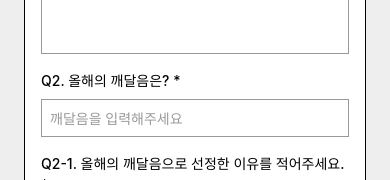
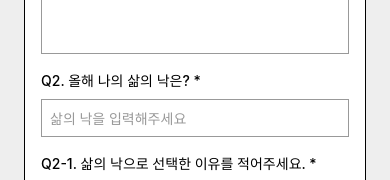
Before and after one commit to meck55181/snowman, a Next.js app: page /My in a window 390 px wide. Shown: the part 664-844 px from the top of the page. Built offline with nearby package versions, Linux system fonts and the light colour scheme; a web font is replaced by a local one.

Commit message:
Change Q2 question text from '올해의 깨달음' to '올해 나의 삶의 낙' and update Q4 format

```diff
--- a/app/All/page.tsx
+++ b/app/All/page.tsx
@@ -561,14 +561,14 @@ export default function BoardPage() {
                       </div>
                     </div>
 
-                    {/* 질문 2: 올해의 깨달음은? */}
+                    {/* 질문 2: 올해 나의 삶의 낙은? */}
                     <div className="flex flex-col gap-[6px] sm:gap-[8px] items-start w-full">
                       <div className="flex gap-[6px] sm:gap-[8px] items-center w-full">
                         <div className="bg-[#95acac] border border-black flex h-[32px] sm:h-[36px] items-center justify-center p-3 sm:p-5 w-[40px] sm:w-[52px] shrink-0">
                           <p className="text-[10px] sm:text-[12px] text-black font-medium">2</p>
                         </div>
                         <div className="bg-[#95acac] border border-black flex h-[32px] sm:h-[36px] items-center justify-center p-3 sm:p-5 flex-1 min-w-0">
-                          <p className="text-[10px] sm:text-[12px] text-black font-medium truncate">올해의 깨달음은?</p>
+                          <p className="text-[10px] sm:text-[12px] text-black font-medium truncate">올해 나의 삶의 낙은?</p>
                         </div>
                       </div>
                       <div className="flex flex-col items-start w-full">
@@ -578,7 +578,7 @@ export default function BoardPage() {
                           className="bg-white border border-black flex h-[32px] sm:h-[36px] items-center justify-center p-3 sm:p-5 w-full relative cursor-pointer hover:opacity-90 transition-opacity"
                         >
                           <p className="text-[10px] sm:text-[12px] text-black font-medium text-center truncate px-[20px] sm:px-0">
-                            {selected.q2_insight || selected.memory || '깨달음 답변'}
+                            {selected.q2_insight || selected.memory || '삶의 낙 답변'}
                           </p>
                           <div
                             className={`absolute h-[5px] sm:h-[6px] left-[10px] sm:left-[15px] top-1/2 -translate-y-1/2 w-[7px] sm:w-[8px] transition-transform ${
@@ -591,7 +591,7 @@ export default function BoardPage() {
                         {toggleQ2 && (
                           <div className="bg-white border-t-0 border-r border-b border-l border-black flex min-h-[60px] sm:min-h-[72px] items-center justify-center p-3 sm:p-5 w-full">
                             <p className="text-[10px] sm:text-[12px] text-black font-medium whitespace-pre-wrap text-center w-full">
-                              {selected.q2_insight_desc || '깨달음 설명 답변'}
+                              {selected.q2_insight_desc || '삶의 낙 설명 답변'}
                             </p>
                           </div>
                         )}
--- a/app/My/SubmitForm.tsx
+++ b/app/My/SubmitForm.tsx
@@ -23,7 +23,7 @@ export default function SubmitForm({ initialRef = "" }: SubmitFormProps) {
   const [q1Word, setQ1Word] = useState("");
   const [q1WordDesc, setQ1WordDesc] = useState("");
 
-  // Q2: 올해의 깨달음
+  // Q2: 올해 나의 삶의 낙
   const [q2Insight, setQ2Insight] = useState("");
   const [q2InsightDesc, setQ2InsightDesc] = useState("");
 
@@ -224,22 +224,22 @@ export default function SubmitForm({ initialRef = "" }: SubmitFormProps) {
               />
             </div>
 
-            {/* Q2. 올해의 깨달음은? */}
+            {/* Q2. 올해 나의 삶의 낙은? */}
             <div className="flex flex-col gap-2 sm:gap-[8px] items-start w-full">
-              <p className="text-[14px] sm:text-[16px] text-black font-medium w-full">Q2. 올해의 깨달음은? *</p>
+              <p className="text-[14px] sm:text-[16px] text-black font-medium w-full">Q2. 올해 나의 삶의 낙은? *</p>
               <input
                 type="text"
                 value={q2Insight}
                 onChange={(e) => setQ2Insight(e.target.value)}
                 className="border border-[#999] flex h-[38px] sm:h-[41px] items-start p-2 sm:p-[10px] w-full text-[14px] sm:text-[16px] font-medium text-black placeholder:text-[#999] focus:outline-none focus:border-black"
-                placeholder="깨달음을 입력해주세요"
+                placeholder="삶의 낙을 입력해주세요"
                 required
               />
             </div>
 
-            {/* Q2-1. 올해의 깨달음에 대한 설명을 적어주세요. */}
+            {/* Q2-1. 삶의 낙으로 선택한 이유를 적어주세요. */}
             <div className="flex flex-col gap-2 sm:gap-[8px] items-start w-full">
-              <p className="text-[14px] sm:text-[16px] text-black font-medium w-full">Q2-1. 올해의 깨달음으로 선정한 이유를 적어주세요. *</p>
+              <p className="text-[14px] sm:text-[16px] text-black font-medium w-full">Q2-1. 삶의 낙으로 선택한 이유를 적어주세요. *</p>
               <textarea
                 value={q2InsightDesc}
                 onChange={(e) => setQ2InsightDesc(e.target.value)}
@@ -264,7 +264,7 @@ export default function SubmitForm({ initialRef = "" }: SubmitFormProps) {
 
             {/* Q3-1. 올해의 콘텐츠에 대한 설명을 적어주세요. */}
             <div className="flex flex-col gap-2 sm:gap-[8px] items-start w-full">
-              <p className="text-[14px] sm:text-[16px] text-black font-medium w-full">Q3-1. 올해의 콘텐츠에 대한 설명을 적어주세요. *</p>
+              <p className="text-[14px] sm:text-[16px] text-black font-medium w-full">Q3-1. 올해의 콘텐츠로 선정한 이유를 적어주세요. *</p>
               <textarea
                 value={q3ContentDesc}
                 onChange={(e) => setQ3ContentDesc(e.target.value)}
--- a/app/api/My/route.ts
+++ b/app/api/My/route.ts
@@ -145,14 +145,14 @@ export async function POST(request: Request) {
 
   if (!q2Insight || q2Insight.length < 1) {
     return NextResponse.json(
-      { ok: false, error: "올해의 깨달음을 입력해주세요." },
+      { ok: false, error: "올해 나의 삶의 낙을 입력해주세요." },
       { status: 400 }
     );
   }
 
   if (!q2InsightDesc || q2InsightDesc.length < 1) {
     return NextResponse.json(
-      { ok: false, error: "올해의 깨달음에 대한 설명을 입력해주세요." },
+      { ok: false, error: "삶의 낙으로 선택한 이유를 입력해주세요." },
       { status: 400 }
     );
   }
```
